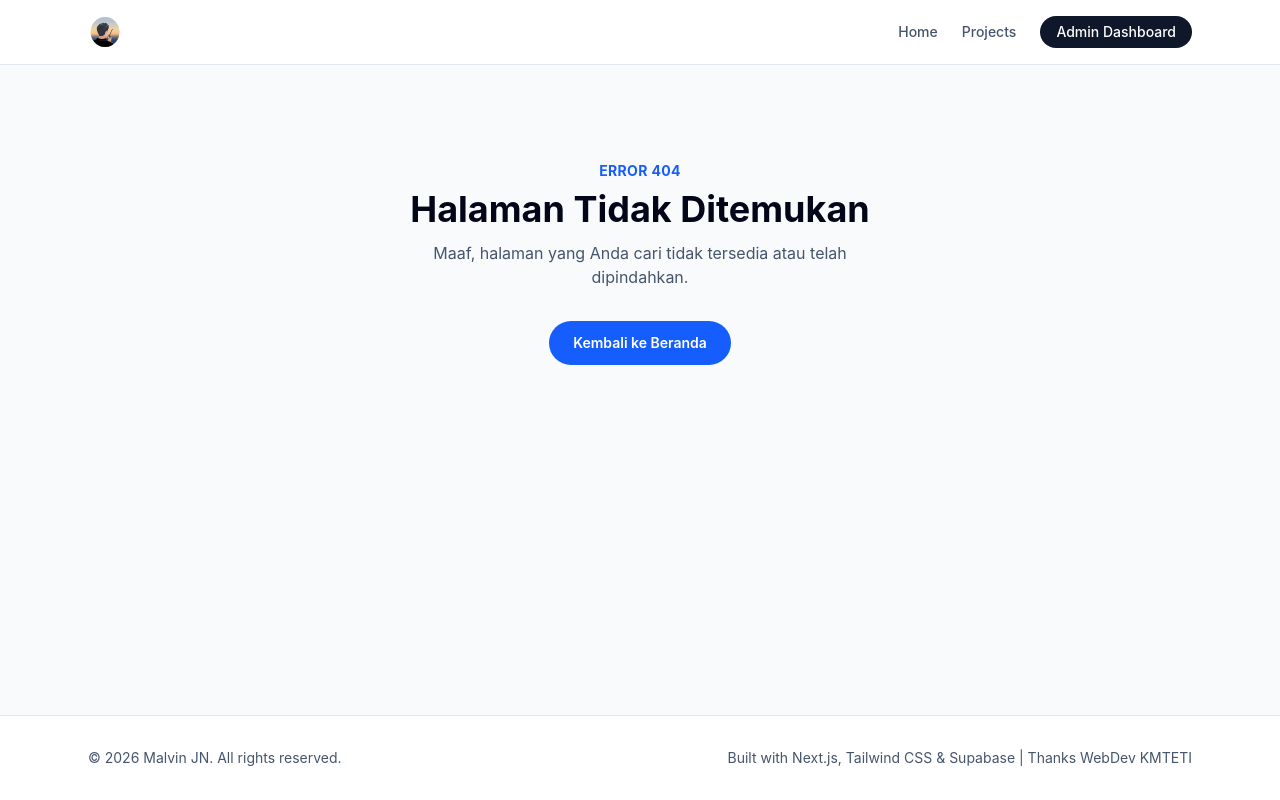
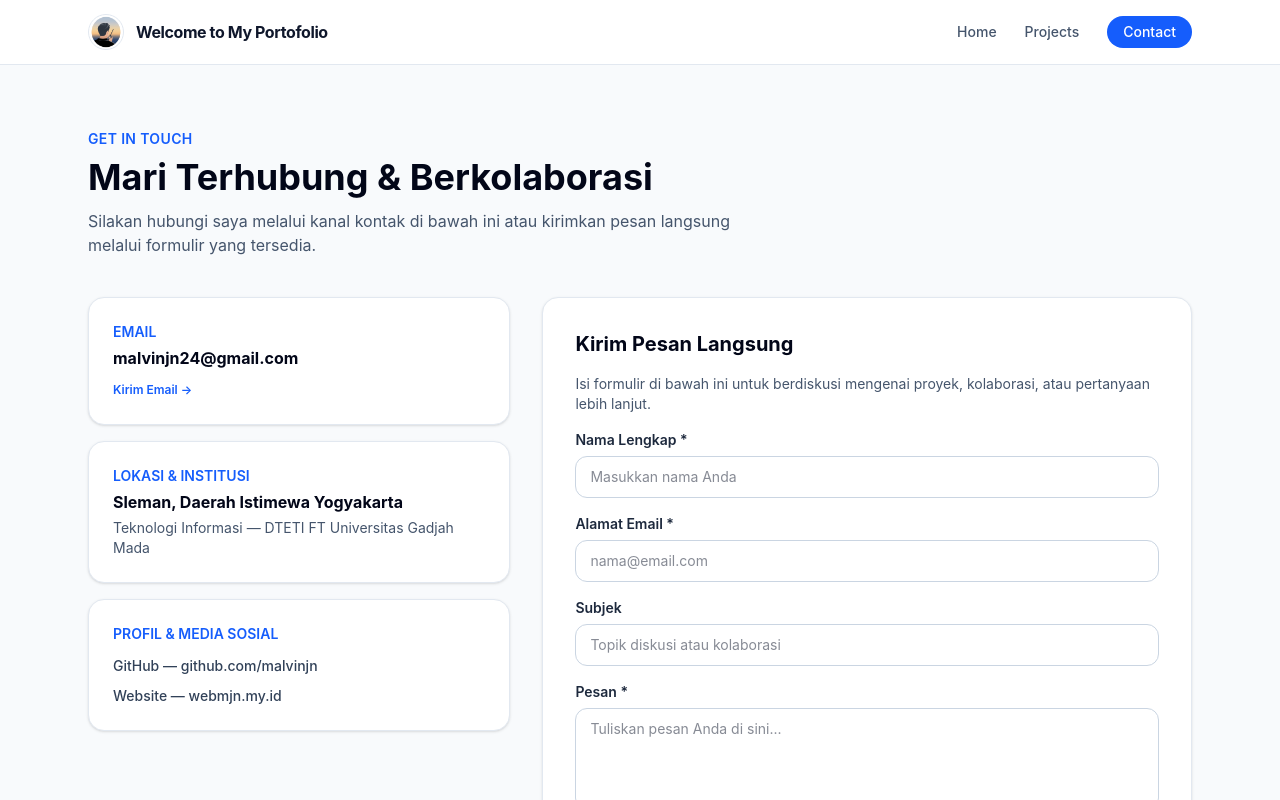
Before and after one commit to malvinjn/mjn-portfolio-webdev1, a Next.js app: page /contact in a window 1280 px wide. Before the commit this address had no page. Shown: the top 800 px of the page. Built offline with nearby package versions, Linux system fonts and the light colour scheme.

Commit message:
feat: add contact page, welcome title, and clean up hero buttons

```diff
--- /dev/null
+++ b/app/contact/page.tsx
@@ -0,0 +1,93 @@
+import type { Metadata } from "next";
+import { ContactForm } from "@/src/components/ContactForm";
+
+export const metadata: Metadata = {
+  title: "Hubungi Saya (Contact) | Malvin JN Portofolio",
+  description:
+    "Hubungi Malvin Juliyyan Nugraha melalui email, LinkedIn, Instagram, atau formulir pesan untuk kolaborasi proyek web dan infrastruktur jaringan.",
+};
+
+export default function ContactPage() {
+  return (
+    <main className="mx-auto max-w-6xl px-4 py-12 sm:px-6 md:py-16">
+      <div className="mb-10 max-w-2xl">
+        <p className="text-sm font-semibold tracking-wide text-blue-600 uppercase">
+          Get In Touch
+        </p>
+        <h1 className="mt-2 text-3xl font-bold text-slate-950 sm:text-4xl">
+          Mari Terhubung & Berkolaborasi
+        </h1>
+        <p className="mt-3 text-slate-600">
+          Silakan hubungi saya melalui kanal kontak di bawah ini atau kirimkan
+          pesan langsung melalui formulir yang tersedia.
+        </p>
+      </div>
+
+      <div className="grid grid-cols-1 gap-8 lg:grid-cols-5">
+        <section
+          aria-label="Informasi Kontak"
+          className="space-y-4 lg:col-span-2"
+        >
+          <article className="rounded-2xl border border-slate-200 bg-white p-6 shadow-sm">
+            <h2 className="text-sm font-semibold text-blue-600 uppercase">
+              Email
+            </h2>
+            <p className="mt-1 font-bold text-slate-950">
+              malvinjn24@gmail.com
+            </p>
+            <a
+              href="mailto:malvinjn24@gmail.com"
+              className="mt-3 inline-block text-xs font-semibold text-blue-600 hover:underline"
+            >
+              Kirim Email →
+            </a>
+          </article>
+
+          <article className="rounded-2xl border border-slate-200 bg-white p-6 shadow-sm">
+            <h2 className="text-sm font-semibold text-blue-600 uppercase">
+              Lokasi & Institusi
+            </h2>
+            <p className="mt-1 font-bold text-slate-950">
+              Sleman, Daerah Istimewa Yogyakarta
+            </p>
+            <p className="mt-1 text-sm text-slate-600">
+              Teknologi Informasi — DTETI FT Universitas Gadjah Mada
+            </p>
+          </article>
+
+          <article className="rounded-2xl border border-slate-200 bg-white p-6 shadow-sm">
+            <h2 className="text-sm font-semibold text-blue-600 uppercase">
+              Profil & Media Sosial
+            </h2>
+            <ul className="mt-3 space-y-2.5 text-sm font-medium text-slate-700">
+              <li>
+                <a
+                  href="https://github.com/malvinjn"
+                  target="_blank"
+                  rel="noopener noreferrer"
+                  className="hover:text-blue-600 hover:underline"
+                >
+                  GitHub — github.com/malvinjn
+                </a>
+              </li>
+              <li>
+                <a
+                  href="https://webmjn.my.id"
+                  target="_blank"
+                  rel="noopener noreferrer"
+                  className="hover:text-blue-600 hover:underline"
+                >
+                  Website — webmjn.my.id
+                </a>
+              </li>
+            </ul>
+          </article>
+        </section>
+
+        <section aria-label="Formulir Kontak" className="lg:col-span-3">
+          <ContactForm />
+        </section>
+      </div>
+    </main>
+  );
+}
--- /dev/null
+++ b/src/components/ContactForm.tsx
@@ -0,0 +1,161 @@
+"use client";
+
+import { useState } from "react";
+import type { FormEvent } from "react";
+
+export function ContactForm() {
+  const [senderName, setSenderName] = useState("");
+  const [senderEmail, setSenderEmail] = useState("");
+  const [subject, setSubject] = useState("");
+  const [message, setMessage] = useState("");
+  const [error, setError] = useState<string | null>(null);
+  const [success, setSuccess] = useState<string | null>(null);
+
+  function handleSubmit(e: FormEvent<HTMLFormElement>) {
+    e.preventDefault();
+    setError(null);
+    setSuccess(null);
+
+    const cleanName = senderName.trim();
+    const cleanEmail = senderEmail.trim();
+    const cleanSubject = subject.trim();
+    const cleanMessage = message.trim();
+
+    if (!cleanName || !cleanEmail || !cleanMessage) {
+      setError("Nama, email, dan isi pesan wajib diisi.");
+      return;
+    }
+
+    if (!cleanEmail.includes("@")) {
+      setError("Format alamat email tidak valid.");
+      return;
+    }
+
+    const mailtoSubject = encodeURIComponent(
+      cleanSubject || `Pesan Portofolio dari ${cleanName}`
+    );
+    const mailtoBody = encodeURIComponent(
+      `Halo Malvin,\n\nNama: ${cleanName}\nEmail: ${cleanEmail}\n\nPesan:\n${cleanMessage}`
+    );
+
+    window.location.href = `mailto:malvinjn24@gmail.com?subject=${mailtoSubject}&body=${mailtoBody}`;
+
+    setSenderName("");
+    setSenderEmail("");
+    setSubject("");
+    setMessage("");
+    setSuccess(
+      "Terima kasih! Pesan Anda telah disiapkan di aplikasi email untuk dikirim."
+    );
+  }
+
+  return (
+    <form
+      onSubmit={handleSubmit}
+      noValidate
+      className="space-y-4 rounded-2xl border border-slate-200 bg-white p-6 shadow-sm sm:p-8"
+    >
+      <h2 className="text-xl font-bold text-slate-950">Kirim Pesan Langsung</h2>
+      <p className="text-sm text-slate-600">
+        Isi formulir di bawah ini untuk berdiskusi mengenai proyek, kolaborasi,
+        atau pertanyaan lebih lanjut.
+      </p>
+
+      {error && (
+        <p
+          role="alert"
+          className="rounded-xl border border-red-200 bg-red-50 p-3.5 text-sm font-medium text-red-700"
+        >
+          {error}
+        </p>
+      )}
+
+      {success && (
+        <p
+          role="status"
+          className="rounded-xl border border-green-200 bg-green-50 p-3.5 text-sm font-medium text-green-700"
+        >
+          {success}
+        </p>
+      )}
+
+      <div>
+        <label
+          htmlFor="contact-name"
+          className="block text-sm font-semibold text-slate-800"
+        >
+          Nama Lengkap *
+        </label>
+        <input
+          id="contact-name"
+          type="text"
+          required
+          value={senderName}
+          onChange={(e) => setSenderName(e.target.value)}
+          placeholder="Masukkan nama Anda"
+          className="mt-1.5 w-full rounded-xl border border-slate-300 px-3.5 py-2.5 text-sm text-slate-900 focus:border-blue-600 focus:outline-none"
+        />
+      </div>
+
+      <div>
+        <label
+          htmlFor="contact-email"
+          className="block text-sm font-semibold text-slate-800"
+        >
+          Alamat Email *
+        </label>
+        <input
+          id="contact-email"
+          type="email"
+          required
+          value={senderEmail}
+          onChange={(e) => setSenderEmail(e.target.value)}
+          placeholder="nama@email.com"
+          className="mt-1.5 w-full rounded-xl border border-slate-300 px-3.5 py-2.5 text-sm text-slate-900 focus:border-blue-600 focus:outline-none"
+        />
+      </div>
+
+      <div>
+        <label
+          htmlFor="contact-subject"
+          className="block text-sm font-semibold text-slate-800"
+        >
+          Subjek
+        </label>
+        <input
+          id="contact-subject"
+          type="text"
+          value={subject}
+          onChange={(e) => setSubject(e.target.value)}
+          placeholder="Topik diskusi atau kolaborasi"
+          className="mt-1.5 w-full rounded-xl border border-slate-300 px-3.5 py-2.5 text-sm text-slate-900 focus:border-blue-600 focus:outline-none"
+        />
+      </div>
+
+      <div>
+        <label
+          htmlFor="contact-message"
+          className="block text-sm font-semibold text-slate-800"
+        >
+          Pesan *
+        </label>
+        <textarea
+          id="contact-message"
+          rows={4}
+          required
+          value={message}
+          onChange={(e) => setMessage(e.target.value)}
+          placeholder="Tuliskan pesan Anda di sini..."
+          className="mt-1.5 w-full rounded-xl border border-slate-300 px-3.5 py-2.5 text-sm text-slate-900 focus:border-blue-600 focus:outline-none"
+        />
+      </div>
+
+      <button
+        type="submit"
+        className="w-full rounded-xl bg-blue-600 px-5 py-3 text-sm font-semibold text-white transition hover:bg-blue-700"
+      >
+        Kirim Pesan
+      </button>
+    </form>
+  );
+}
--- a/src/components/Footer.tsx
+++ b/src/components/Footer.tsx
@@ -1,9 +1,20 @@
+import Link from "next/link";
+
 export function Footer() {
   return (
     <footer className="border-t border-slate-200 bg-white py-8">
       <div className="mx-auto flex max-w-6xl flex-col items-center justify-between gap-4 px-4 text-center text-sm text-slate-600 sm:flex-row sm:px-6 sm:text-left">
         <p>© 2026 Malvin JN. All rights reserved.</p>
-        <p>Built with Next.js, Tailwind CSS & Supabase | Thanks WebDev KMTETI</p>
+        <div className="flex flex-wrap items-center justify-center gap-3">
+          <p>Built with Next.js, Tailwind CSS & Supabase | Thanks WebDev KMTETI</p>
+          <span className="text-slate-300">•</span>
+          <Link
+            href="/manage"
+            className="text-xs text-slate-400 transition hover:text-slate-700"
+          >
+            Admin
+          </Link>
+        </div>
       </div>
     </footer>
   );
--- a/src/components/Navbar.tsx
+++ b/src/components/Navbar.tsx
@@ -7,15 +7,18 @@ export function Navbar() {
         aria-label="Navigasi Utama"
         className="mx-auto flex max-w-6xl flex-wrap items-center justify-between gap-3 px-4 py-3.5 sm:px-6"
       >
-        <Link href="/" className="flex items-center gap-2.5">
+        <Link href="/" className="flex items-center gap-3 group">
           <img
             src="/faticon.png"
             alt="Logo Malvin JN"
-            className="h-9 w-auto object-contain"
+            className="h-9 w-9 rounded-full object-cover border border-slate-200"
           />
+          <span className="text-sm font-bold tracking-tight text-slate-900 transition group-hover:text-blue-600 sm:text-base">
+            Welcome to My Portofolio
+          </span>
         </Link>
 
-        <div className="flex flex-wrap items-center gap-4 text-sm font-medium text-slate-600 sm:gap-6">
+        <div className="flex flex-wrap items-center gap-5 text-sm font-medium text-slate-600 sm:gap-7">
           <Link href="/" className="transition hover:text-blue-600">
             Home
           </Link>
@@ -23,10 +26,10 @@ export function Navbar() {
             Projects
           </Link>
           <Link
-            href="/manage"
-            className="rounded-full bg-slate-900 px-4 py-1.5 text-white transition hover:bg-blue-600"
+            href="/contact"
+            className="rounded-full bg-blue-600 px-4 py-1.5 text-white transition hover:bg-blue-700"
           >
-            Admin Dashboard
+            Contact
           </Link>
         </div>
       </nav>
--- a/src/modules/home/HeroSection.tsx
+++ b/src/modules/home/HeroSection.tsx
@@ -3,17 +3,22 @@ import Link from "next/link";
 export function HeroSection() {
   return (
     <section className="mx-auto max-w-6xl px-4 py-16 sm:px-6 md:py-24">
-      <p className="text-sm font-semibold tracking-wide text-blue-600 uppercase">
-        Information Technology Undergraduate • UGM
-      </p>
-      <h1 className="mt-3 max-w-3xl text-3xl font-bold tracking-tight text-slate-950 sm:text-5xl">
+      <div className="inline-flex items-center gap-2 rounded-full border border-blue-200 bg-blue-50 px-3.5 py-1 text-xs font-semibold text-blue-700">
+        <span>Welcome to My Portofolio</span>
+        <span>•</span>
+        <span>Information Technology UGM</span>
+      </div>
+
+      <h1 className="mt-4 max-w-3xl text-3xl font-bold tracking-tight text-slate-950 sm:text-5xl">
         Membangun Aplikasi Web & Infrastruktur Modern yang Andal.
       </h1>
+
       <p className="mt-5 max-w-2xl text-base leading-relaxed text-slate-600 sm:text-lg">
-        Selamat datang di portofolio saya. Proyek ini mendemonstrasikan integrasi
-        Next.js App Router, TypeScript, Tailwind CSS, dan database relasional
-        Supabase dengan Row Level Security.
+        Halo, saya Malvin Juliyyan Nugraha. Saya berfokus pada pengembangan
+        aplikasi web modern, administrasi server tervirtualisasi, serta
+        otomatisasi infrastruktur jaringan.
       </p>
+
       <div className="mt-8 flex flex-wrap gap-4">
         <Link
           href="/projects"
@@ -22,10 +27,10 @@ export function HeroSection() {
           Jelajahi Proyek
         </Link>
         <Link
-          href="/manage"
+          href="/contact"
           className="rounded-full border border-slate-300 bg-white px-6 py-3 text-sm font-semibold text-slate-700 transition hover:bg-slate-50"
         >
-          Kelola Data (CRUD)
+          Hubungi Saya
         </Link>
       </div>
     </section>
```
